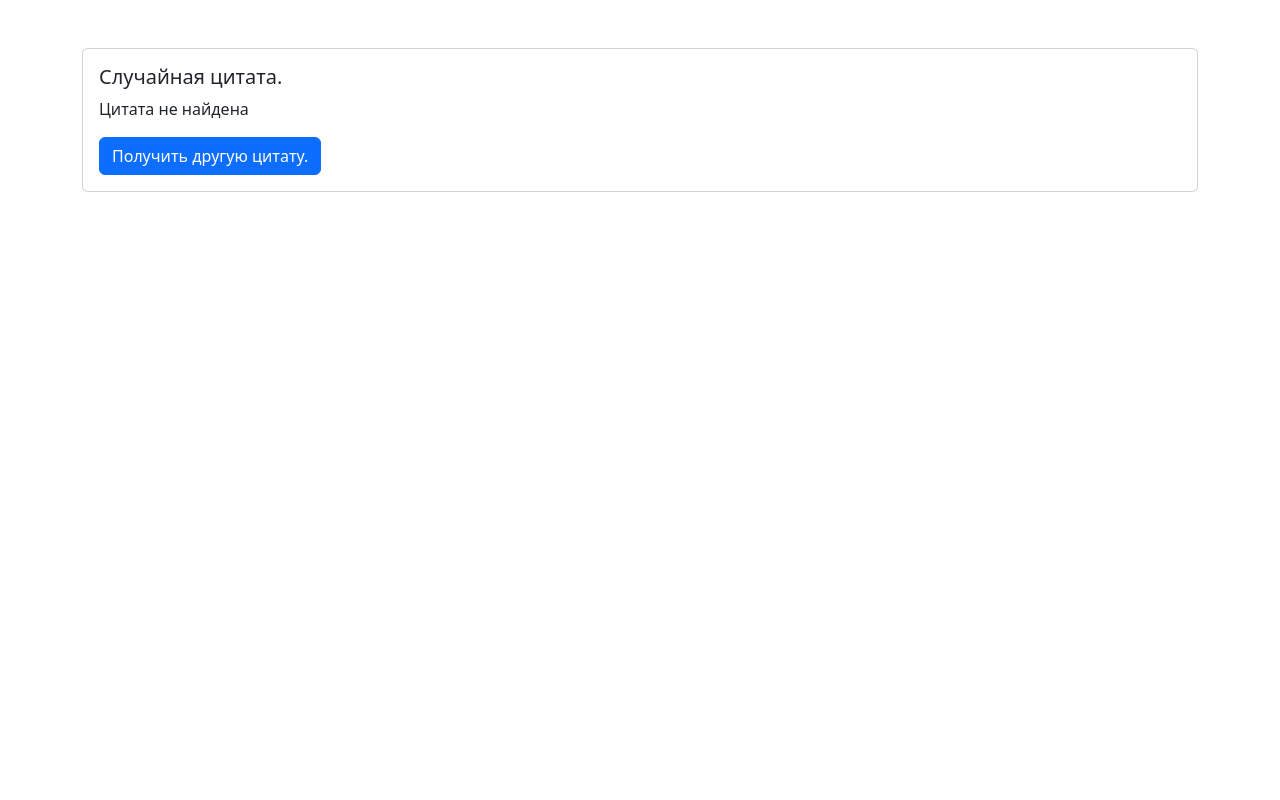
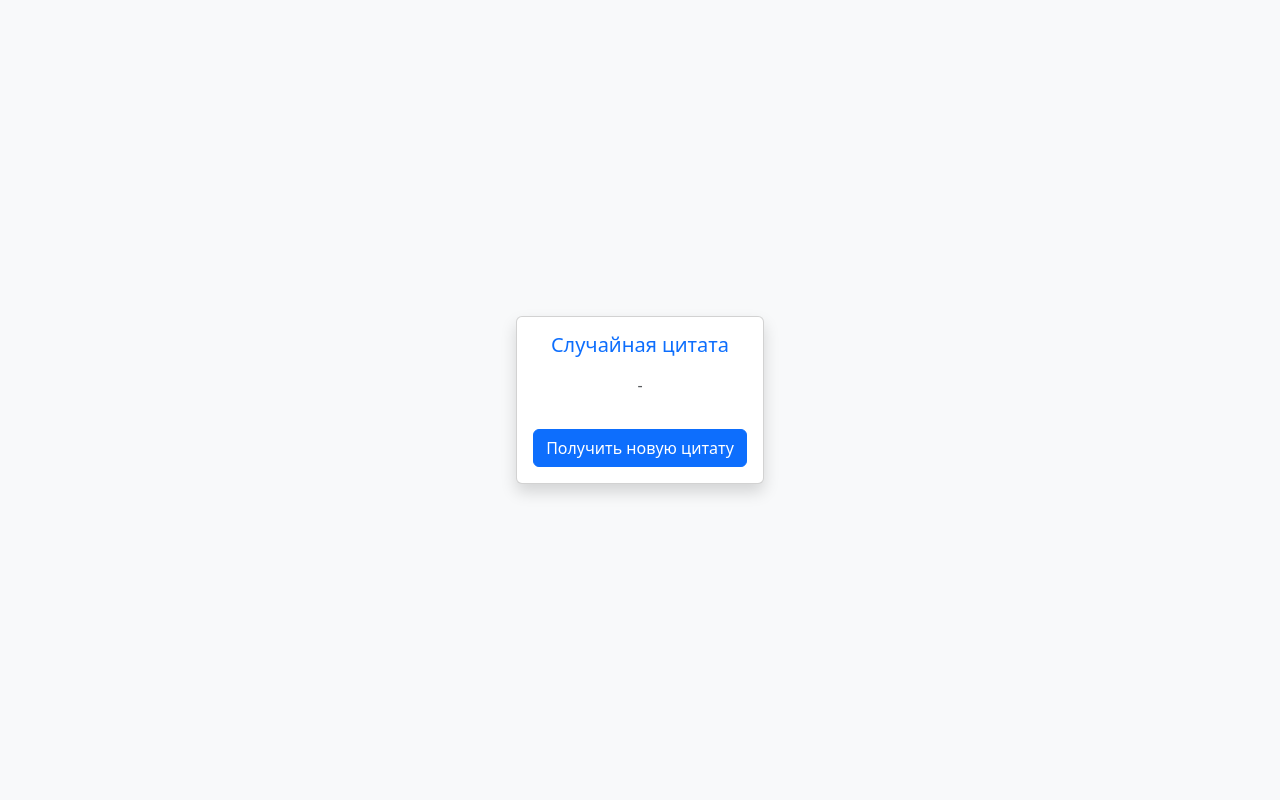
Before and after one commit to obogrelova/webPy_9_9, a Flask app: page / in a window 1280 px wide. Run offline with Flask 3, Linux system fonts and the light colour scheme; data that the repository does not hold is empty.

Commit message:
Update files

```diff
--- a/main.py
+++ b/main.py
@@ -1,30 +1,19 @@
-from flask import Flask, render_template, jsonify
+from flask import Flask, render_template, request
 import requests
 
 app = Flask(__name__)
 
-
-def get_random_quote():
-    params = {
-        'method': 'getQuote',
-        'format': 'json',
-        'lang': 'ru'
-    }
-    response = requests.get('https://api.quotable.io/random', params=params)
+def fetch_quote():
+    response = requests.get('http://api.quotable.io/random')
     if response.status_code == 200:
-        data = response.json()
-        return data.get('quoteText', 'Цитата не найдена')
-    return 'Ошибка при получении цитаты.'
+        return response.json()
+    else:
+        return {"content": "Не удалось получить цитату.", "author": ""}
 
 @app.route('/')
 def index():
-    quote = get_random_quote()
+    quote = fetch_quote()
     return render_template('index.html', quote=quote)
-
-@app.route('/api/quote')
-def quote_api():
-    quote = get_random_quote()
-    return jsonify({ 'quote': quote })
 
 if __name__ == '__main__':
     app.run(debug=True)
--- a/templates/index.html
+++ b/templates/index.html
@@ -2,21 +2,23 @@
 <html lang="en">
 <head>
     <meta charset="UTF-8">
-    <title>Случайная цитата.</title>
+    <title>Случайная цитата</title>
     <link href="https://cdn.jsdelivr.net/npm/bootstrap@5.3.3/dist/css/bootstrap.min.css" rel="stylesheet" integrity="sha384-QWTKZyjpPEjISv5WaRU9OFeRpok6YctnYmDr5pNlyT2bRjXh0JMhjY6hW+ALEwIH" crossorigin="anonymous">
 </head>
-<body>
-    <div class="container mt-5">
-        <div class="card">
+
+<body class="bg-light">
+    <div class="container d-flex flex-column align-items-center justify-content-center vh-100">
+        <div class="card shadow text-center" style="max-width: 600px;">
             <div class="card-body">
-                <h5 class="card-title">Случайная цитата.</h5>
-                <p class="card-text">{{ quote }}</p>
-                <a href="/" class="btn btn-primary">Получить другую цитату.</a>
+                <h5 class="card-title text-primary">Случайная цитата</h5>
+                <p class="card-text fs-4">{{ quote.content }}</p>
+                <p class="text-muted">- {{ quote.author }}</p>
+                <form method="get">
+                    <button type="submit" class="btn btn-primary mt-3">Получить новую цитату</button>
+                </form>
             </div>
         </div>
     </div>
-
+    <script src="https://cdn.jsdelivr.net/npm/bootstrap@5.3.3/dist/js/bootstrap.bundle.min.js" integrity="sha384-YvpcrYf0tY3lHB60NNkmXc5s9fDVZLESaAA55NDzOxhy9GkcIdslK1eN7N6jIeHz" crossorigin="anonymous"></script>
 </body>
-
-<script src="https://cdn.jsdelivr.net/npm/bootstrap@5.3.3/dist/js/bootstrap.bundle.min.js" integrity="sha384-YvpcrYf0tY3lHB60NNkmXc5s9fDVZLESaAA55NDzOxhy9GkcIdslK1eN7N6jIeHz" crossorigin="anonymous"></script>
 </html>
```
